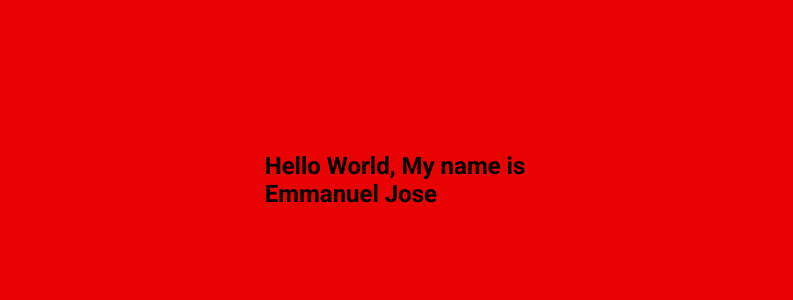
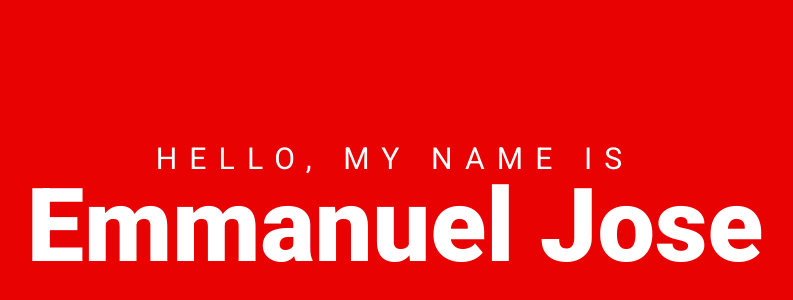
Before and after one commit to emjose/block-animation, a plain HTML site: page index.html in a window 1280 px wide. Shown: the part 220-520 px from the top of the page, without its empty margins (245-1038 px from the left). Drawn offline with Linux system fonts and the light colour scheme.

Commit message:
edit typeface

```diff
--- a/index.html
+++ b/index.html
@@ -9,7 +9,7 @@
 </head>
 <body>
     <div class="container">
-        <h2><span>Hello World, My name is</span><br>Emmanuel Jose</h2>
+        <h2><span>Hello, My name is</span><br>Emmanuel Jose</h2>
     </div>
 </body>
 </html>
--- a/style.css
+++ b/style.css
@@ -25,3 +25,19 @@ body {
   justify-content: center;
   align-items: center;
 }
+
+h2 {
+  color: #fff;
+  text-align: center;
+  font-size: 8vw;
+  line-height: 0.65em;
+  z-index: 1000;
+  font-weight: 900;
+}
+
+h2 span {
+  font-size: 0.295em;
+  letter-spacing: 0.4em;
+  font-weight: 400;
+  text-transform: uppercase;
+}
```
